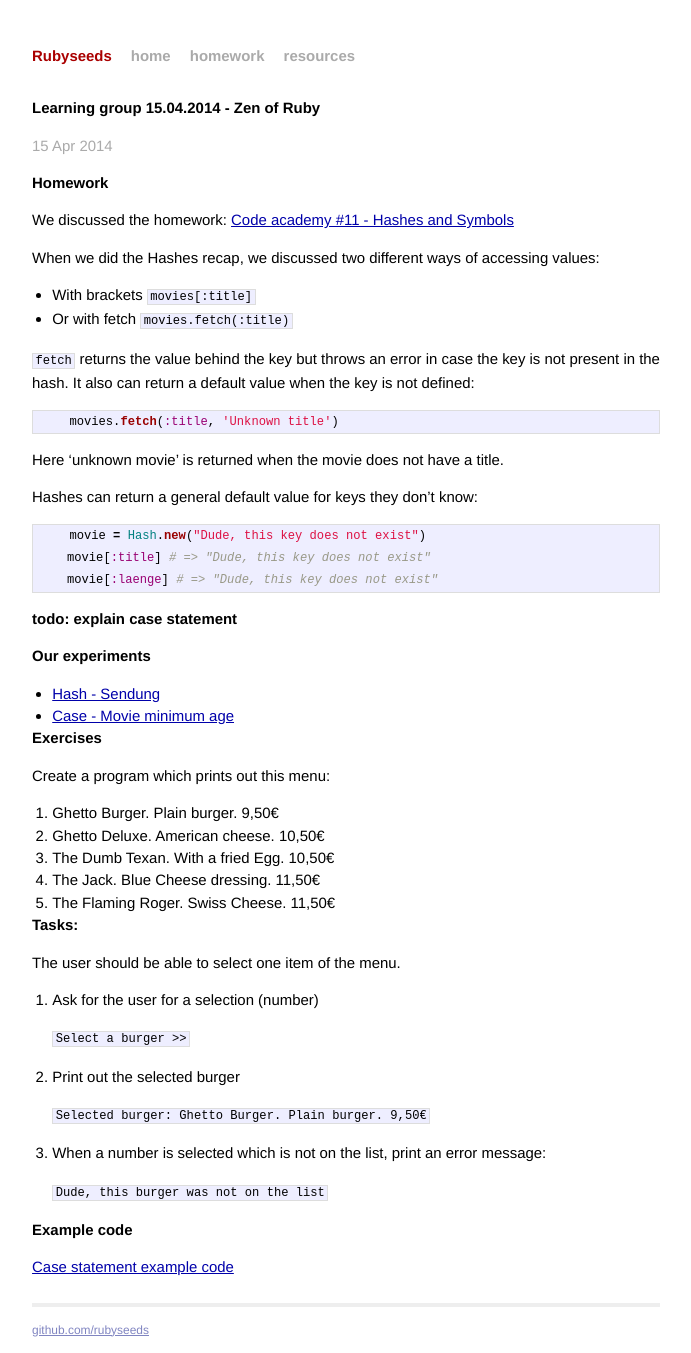
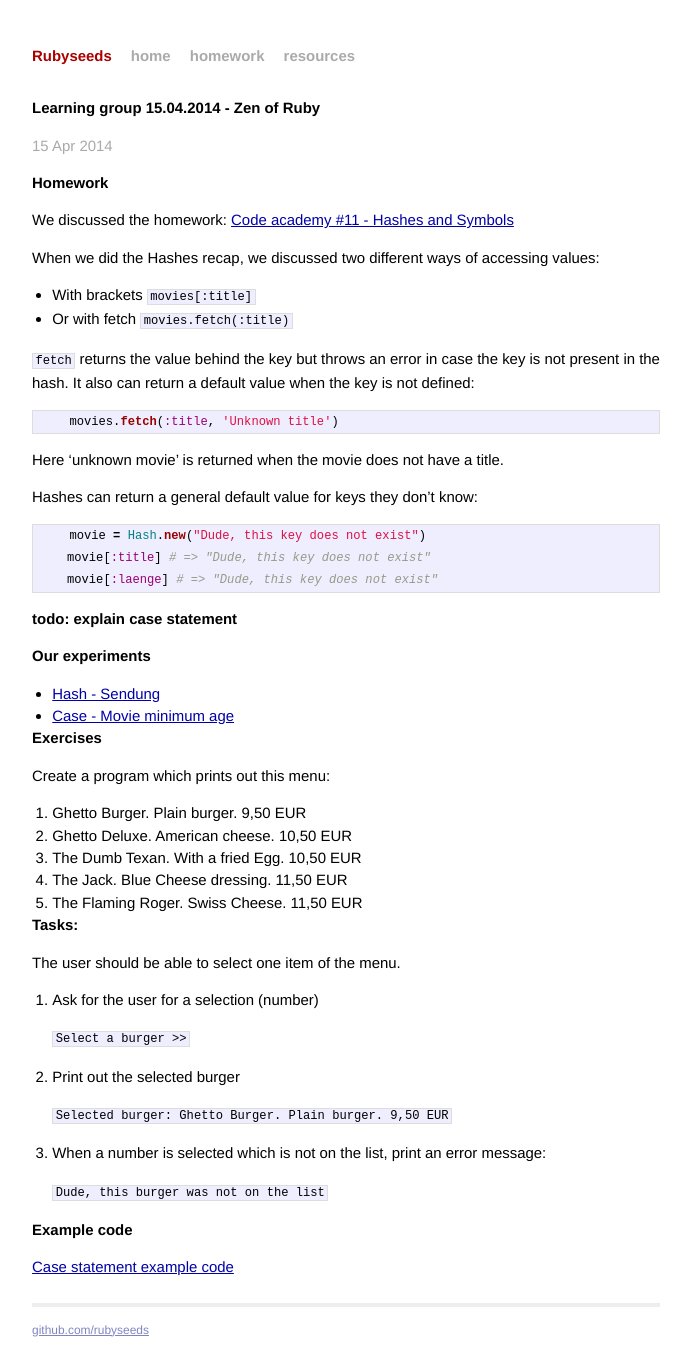
Before and after one commit to LydKo/materials, a Jekyll site: the page built from _posts/2014-04-15-zen-of-ruby.md, in a window 1280 px wide. Shown: the whole page, without its empty margins (294-985 px from the left). Built offline with Jekyll 4.4.1, drawn with Linux system fonts in a browser that asks for light colours; Markdown is read by kramdown in place of the engine named in the settings.

Commit message:
Removed non ASCII chars

```diff
--- a/_posts/2014-04-15-zen-of-ruby.md
+++ b/_posts/2014-04-15-zen-of-ruby.md
@@ -43,11 +43,11 @@
 
 Create a program which prints out this menu:
 
-1. Ghetto Burger. Plain burger.  9,50€
-2. Ghetto Deluxe. American cheese.  10,50€
-3. The Dumb Texan. With a fried Egg.  10,50€
-4. The Jack. Blue Cheese dressing.  11,50€
-5. The Flaming Roger. Swiss Cheese.  11,50€
+1. Ghetto Burger. Plain burger.  9,50 EUR
+2. Ghetto Deluxe. American cheese.  10,50 EUR
+3. The Dumb Texan. With a fried Egg.  10,50 EUR
+4. The Jack. Blue Cheese dressing.  11,50 EUR
+5. The Flaming Roger. Swiss Cheese.  11,50 EUR
 
 ## Tasks:
 
@@ -59,7 +59,7 @@
 
 2. Print out the selected burger
 
-    `Selected burger: Ghetto Burger. Plain burger.  9,50€`
+    `Selected burger: Ghetto Burger. Plain burger.  9,50 EUR`
 3. When a number is selected which is not on the list, print an error message:
 
     `Dude, this burger was not on the list`
```
